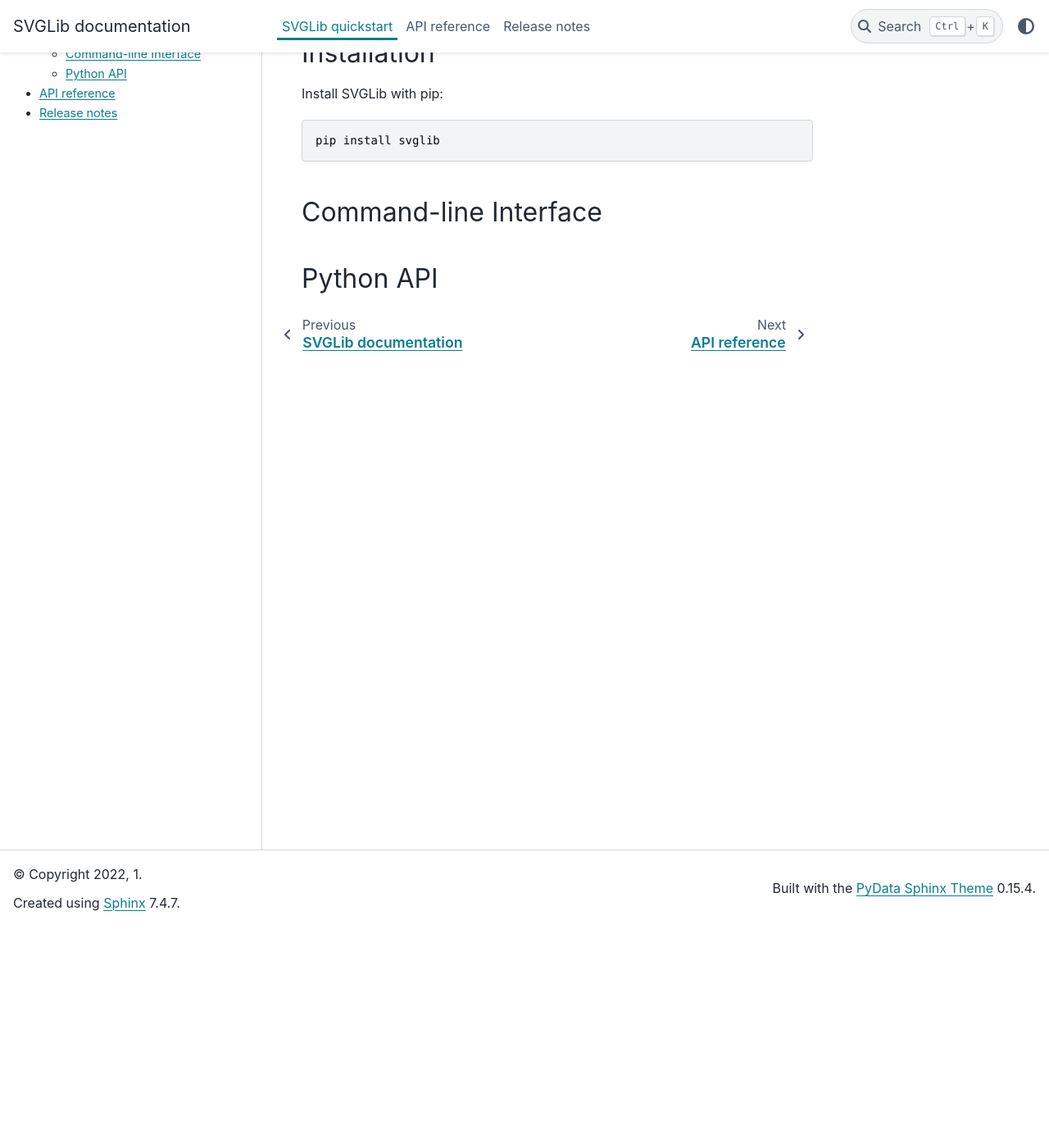
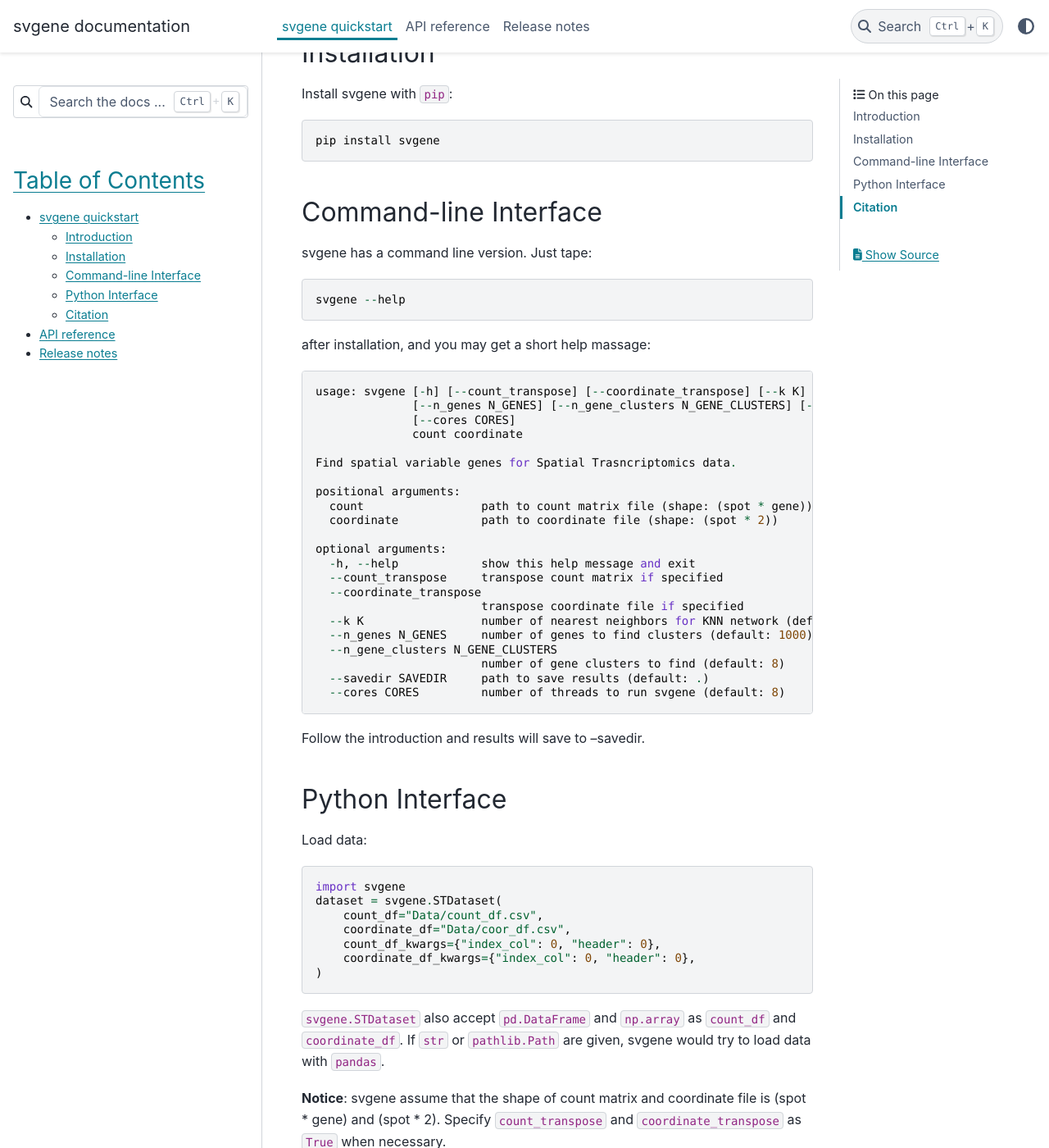
Before and after one commit to CPenglab/svgbit, a Sphinx documentation site: the page built from doc/source/quick_start/index.rst, in a window 1280 px wide and 1400 px high, scrolled down 270 px. Shown: the whole window at 82% size. Built offline with Sphinx 7.4.7 and the PyData theme 0.15.4, drawn with Linux system fonts in a browser that asks for light colours; some of the changed text lies outside the part shown.

```diff
--- a/doc/source/conf.py
+++ b/doc/source/conf.py
@@ -17,8 +17,8 @@ sys.path.insert(0, os.path.abspath('../SVGLib'))
 
 # -- Project information -----------------------------------------------------
 
-project = 'SVGLib'
-copyright = '2022, 1'
+project = 'svgene'
+copyright = '2022'
 author = 'fuyu-sama'
 
 # The full version, including alpha/beta/rc tags
--- a/doc/source/quick_start/index.rst
+++ b/doc/source/quick_start/index.rst
@@ -1,5 +1,5 @@
 #################
-SVGLib quickstart
+svgene quickstart
 #################
 
 
@@ -9,15 +9,73 @@ Introduction
 
 Installation
 ============
-Install SVGLib with pip::
+Install svgene with ``pip``::
 
-    pip install svglib
+    pip install svgene
 
 
 
 Command-line Interface
 ======================
+svgene has a command line version. Just tape::
 
+    svgene --help
 
-Python API
-==========
+after installation, and you may get a short help massage::
+
+    usage: svgene [-h] [--count_transpose] [--coordinate_transpose] [--k K]
+                  [--n_genes N_GENES] [--n_gene_clusters N_GENE_CLUSTERS] [--savedir SAVEDIR]
+                  [--cores CORES]
+                  count coordinate
+
+    Find spatial variable genes for Spatial Trasncriptomics data.
+
+    positional arguments:
+      count                 path to count matrix file (shape: (spot * gene))
+      coordinate            path to coordinate file (shape: (spot * 2))
+
+    optional arguments:
+      -h, --help            show this help message and exit
+      --count_transpose     transpose count matrix if specified
+      --coordinate_transpose
+                            transpose coordinate file if specified
+      --k K                 number of nearest neighbors for KNN network (default: 6)
+      --n_genes N_GENES     number of genes to find clusters (default: 1000)
+      --n_gene_clusters N_GENE_CLUSTERS
+                            number of gene clusters to find (default: 8)
+      --savedir SAVEDIR     path to save results (default: .)
+      --cores CORES         number of threads to run svgene (default: 8)
+
+Follow the introduction and results will save to --savedir.
+
+Python Interface
+================
+Load data::
+
+    import svgene
+    dataset = svgene.STDataset(
+        count_df="Data/count_df.csv",
+        coordinate_df="Data/coor_df.csv",
+        count_df_kwargs={"index_col": 0, "header": 0},
+        coordinate_df_kwargs={"index_col": 0, "header": 0},
+    )
+
+``svgene.STDataset`` also accept ``pd.DataFrame`` and ``np.array`` as ``count_df``
+and ``coordinate_df``. If ``str`` or ``pathlib.Path`` are given, svgene would
+try to load data with ``pandas``.
+
+**Notice**: svgene assume that the shape of count matrix and coordinate file is
+(spot * gene) and (spot * 2). Specify ``count_transpose`` and ``coordinate_transpose``
+as ``True`` when necessary.
+
+Run svgene with one function::
+
+    svgene.run(dataset)
+
+Visit our API reference for further detail.
+
+Visualization::
+#TODO: still under processing...
+
+Citation
+========
```
Also changed, not shown: README.md (+8 -5 lines), doc/source/references/index.rst (+6 -6 lines).
